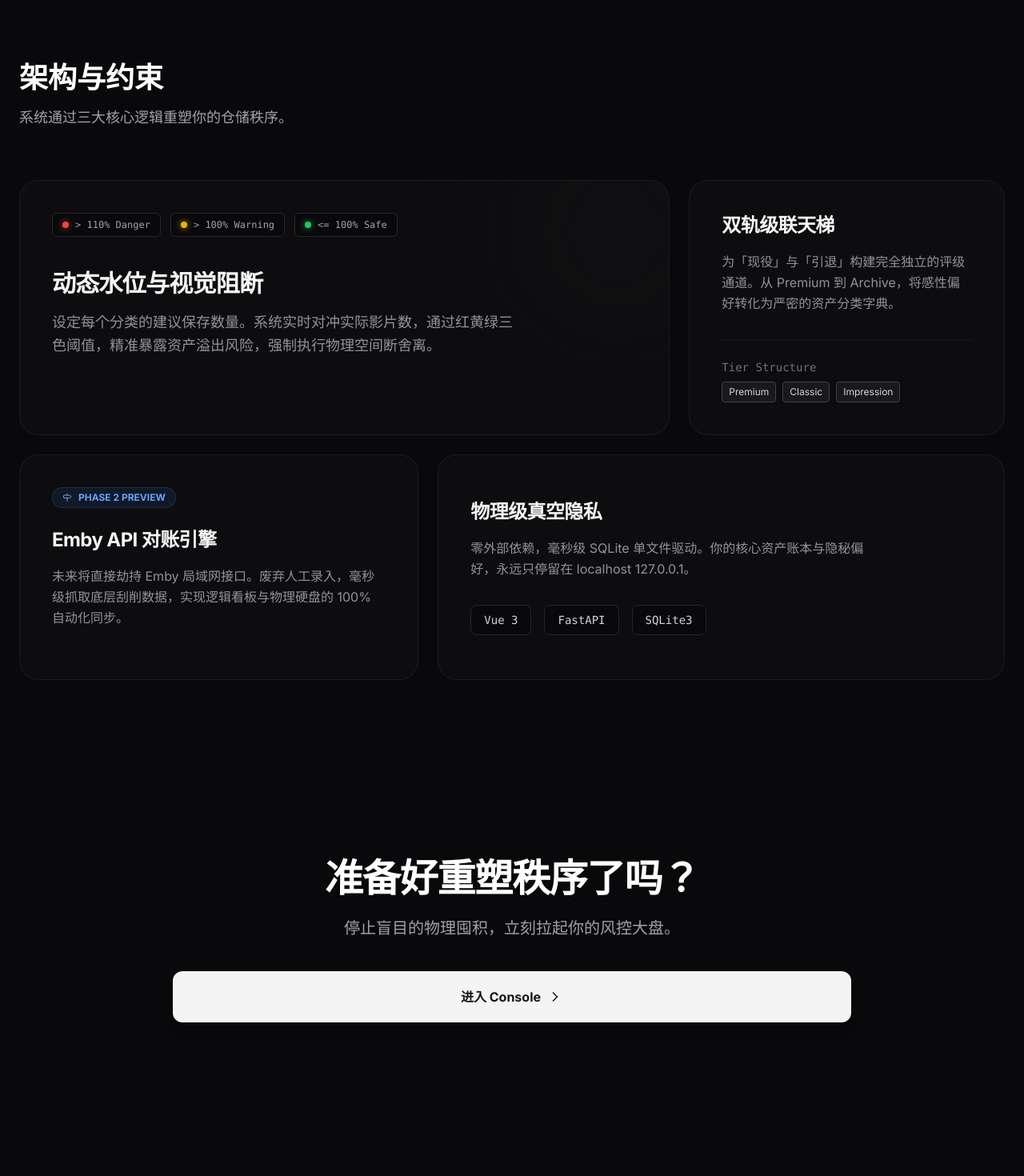
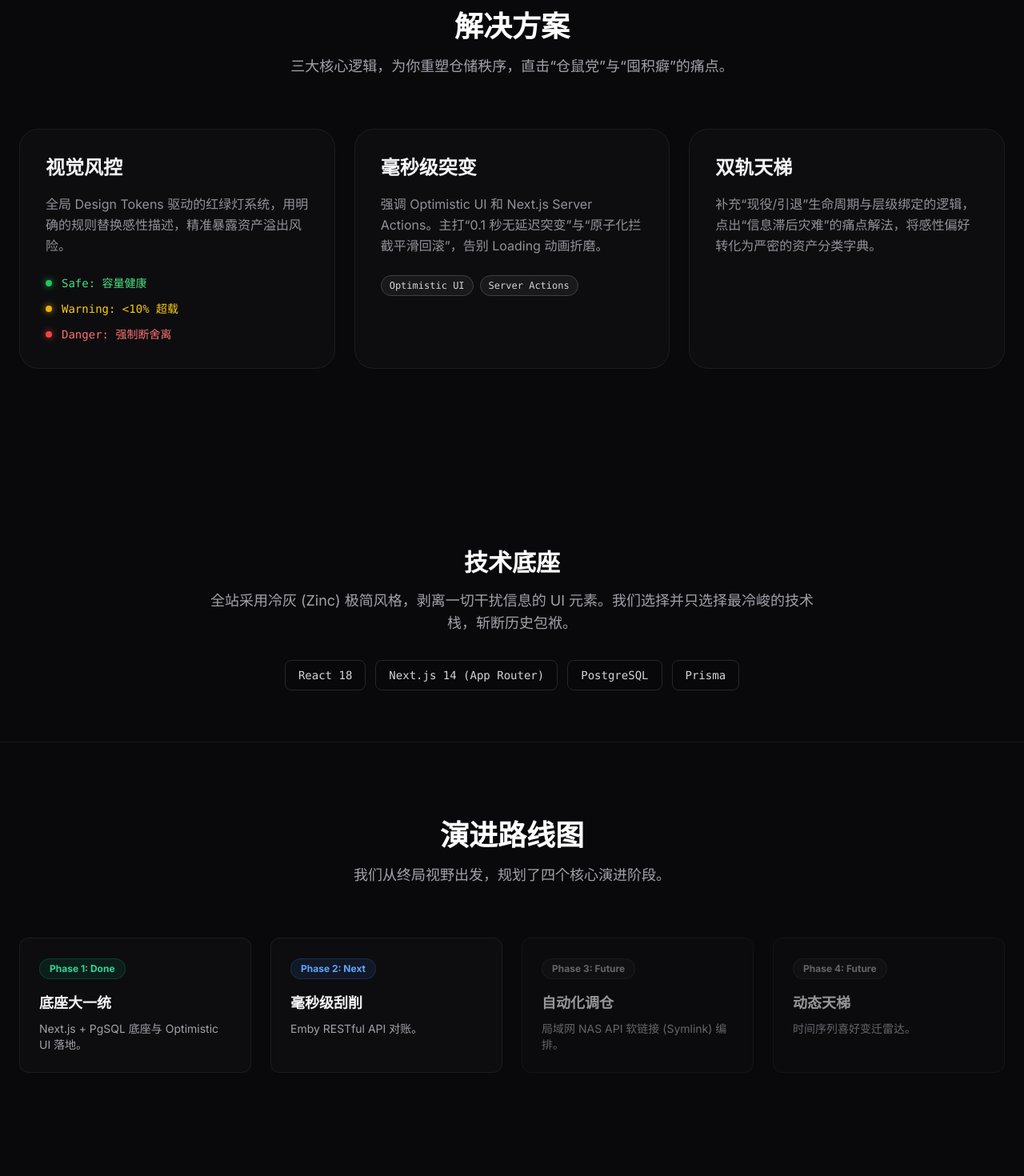
Before and after one commit to xfcc/jatlas, a Next.js app: page / in a window 1280 px wide. Shown: the part 1120-2590 px from the top of the page at 80% size. Built offline with nearby package versions, Linux system fonts and the light colour scheme.

Commit message:
feat: update homepage content

```diff
--- a/src/app/page.tsx
+++ b/src/app/page.tsx
@@ -21,26 +21,22 @@ export default function LandingPage() {
       <main className="flex flex-col items-center justify-center pt-48 pb-32 px-4 opacity-0 animate-fade-up delay-100">
         <div className="bg-zinc-900/50 border border-zinc-800 text-zinc-400 text-xs px-4 py-1.5 rounded-full mb-8 tracking-wider backdrop-blur-sm select-none flex items-center gap-2">
           <span className="w-1.5 h-1.5 rounded-full bg-emerald-500"></span>
-          V0.5 BUILD · SYSTEM ONLINE
+          V0.7 BUILD · SYSTEM ONLINE
         </div>
         <h1 className="text-6xl md:text-8xl font-black tracking-tighter bg-clip-text text-transparent bg-gradient-to-b from-white via-white to-zinc-600 text-center mb-6 drop-shadow-sm select-none leading-tight">
-          数字资产风控中枢
+          私人 JAV 资产管理中枢
         </h1>
         <p className="text-xl md:text-2xl text-zinc-400 max-w-3xl mx-auto text-center leading-relaxed mb-12 select-none font-light tracking-wide">
-          基于规则引擎与动态水位的私有化大盘。<br className="hidden md:block" />
-          用极其冷酷的逻辑，终结仓鼠党的无意识超载与物理硬盘熵增。
+          Jav Actress Tier Ledger & Asset System <br />
+          为你的“仓鼠症”与“囤积癖”提供一个冷峻的量化解决方案。
         </p>
-        <Link href="/console" className="bg-white text-zinc-950 font-bold px-10 py-5 rounded-xl hover:bg-zinc-200 transition-all hover:scale-[1.02] active:scale-[0.98] shadow-[0_0_40px_-10px_rgba(255,255,255,0.2)] flex items-center gap-3">
-          <Zap size={20} />
-          初始化对账系统
-        </Link>
       </main>
 
       <section className="max-w-5xl mx-auto px-6 py-24 border-y border-zinc-800/50 opacity-0 animate-fade-up delay-200">
         <h2 className="text-3xl md:text-5xl font-bold text-zinc-100 mb-8 tracking-tight">记忆是不可靠的介质。</h2>
         <div className="grid grid-cols-1 md:grid-cols-2 gap-12">
           <p className="text-zinc-400 leading-relaxed text-lg">
-            面对几百位演员和上万部本地资产，传统的“按物理硬盘+文件夹”分类管理模式必然走向系统熵增。你无法精准记住谁被分配在了哪个层级，更无法实时同步她们的生命周期。
+            面对几百位女优和上万部本地 AV 资产，传统的“按物理硬盘+文件夹”分类管理模式必然走向系统熵增。你无法精准记住谁被分配在了哪个层级，更无法实时同步她们的生命周期。
           </p>
           <p className="text-zinc-400 leading-relaxed text-lg">
             JATLAS 的诞生，就是用“数据库与规则引擎”对“人肉记忆”进行降维打击。用严密的层级字典取代感性偏好，将每一次下载行为纳入风控阈值。
@@ -49,72 +45,85 @@ export default function LandingPage() {
       </section>
 
       <section className="max-w-7xl mx-auto px-6 py-32 opacity-0 animate-fade-up delay-300">
-        <div className="mb-16">
-          <h2 className="text-4xl font-black text-white mb-4">架构与约束</h2>
-          <p className="text-zinc-400 text-lg">系统通过三大核心逻辑重塑你的仓储秩序。</p>
+        <div className="mb-16 text-center">
+          <h2 className="text-4xl font-black text-white mb-4">解决方案</h2>
+          <p className="text-zinc-400 text-lg max-w-2xl mx-auto">三大核心逻辑，为你重塑仓储秩序，直击“仓鼠党”与“囤积癖”的痛点。</p>
         </div>
-        <div className="grid grid-cols-1 md:grid-cols-12 gap-6">
-          <div className="md:col-span-8 bg-zinc-900/30 border border-zinc-800/60 p-10 rounded-3xl hover:border-zinc-700/80 transition-colors backdrop-blur-md group relative overflow-hidden">
-            <div className="absolute right-0 top-0 w-64 h-64 bg-zinc-800/20 rounded-full blur-3xl -mr-16 -mt-16 group-hover:bg-zinc-700/30 transition-all"></div>
-            <div className="flex space-x-3 mb-10">
-              <div className="flex items-center gap-2 bg-zinc-950/80 px-3 py-1.5 rounded-md border border-zinc-800 text-xs text-zinc-400 font-mono">
-                <div className="w-2 h-2 rounded-full bg-red-500 shadow-[0_0_8px_rgba(239,68,68,0.8)]"></div>
-                {'>'} 110% Danger
-              </div>
-              <div className="flex items-center gap-2 bg-zinc-950/80 px-3 py-1.5 rounded-md border border-zinc-800 text-xs text-zinc-400 font-mono">
-                <div className="w-2 h-2 rounded-full bg-yellow-500 shadow-[0_0_8px_rgba(234,179,8,0.8)]"></div>
-                {'>'} 100% Warning
-              </div>
-              <div className="flex items-center gap-2 bg-zinc-950/80 px-3 py-1.5 rounded-md border border-zinc-800 text-xs text-zinc-400 font-mono">
-                <div className="w-2 h-2 rounded-full bg-green-500 shadow-[0_0_8px_rgba(34,197,94,0.8)]"></div>
-                 &lt;= 100% Safe
-              </div>
+        <div className="grid grid-cols-1 lg:grid-cols-3 gap-6 text-left">
+          {/* Card A: Visual Risk Control */}
+          <div className="bg-zinc-900/30 border border-zinc-800/60 p-8 rounded-3xl hover:border-zinc-700/80 transition-colors backdrop-blur-md">
+            <h3 className="text-2xl font-bold text-zinc-100 mb-4">视觉风控</h3>
+            <p className="text-zinc-400/90 leading-relaxed mb-6 text-base">
+              全局 Design Tokens 驱动的红绿灯系统，用明确的规则替换感性描述，精准暴露资产溢出风险。
+            </p>
+            <div className="flex flex-col space-y-3 font-mono text-sm">
+              <div className="flex items-center gap-3 text-green-400"><div className="w-2 h-2 rounded-full bg-green-500 shadow-[0_0_8px_rgba(34,197,94,0.8)]"></div>Safe: 容量健康</div>
+              <div className="flex items-center gap-3 text-yellow-400"><div className="w-2 h-2 rounded-full bg-yellow-500 shadow-[0_0_8px_rgba(234,179,8,0.8)]"></div>Warning: {"<"}10% 超载</div>
+              <div className="flex items-center gap-3 text-red-400"><div className="w-2 h-2 rounded-full bg-red-500 shadow-[0_0_8px_rgba(239,68,68,0.8)]"></div>Danger: 强制断舍离</div>
             </div>
-            <h3 className="text-3xl font-bold text-zinc-100 mb-4 tracking-tight relative z-10">动态水位与视觉阻断</h3>
-            <p className="text-zinc-400/90 leading-relaxed max-w-xl text-lg relative z-10">
-              设定每个分类的建议保存数量。系统实时对冲实际影片数，通过红黄绿三色阈值，精准暴露资产溢出风险，强制执行物理空间断舍离。
+          </div>
+
+          {/* Card B: Millisecond-level Mutations */}
+          <div className="bg-zinc-900/30 border border-zinc-800/60 p-8 rounded-3xl hover:border-zinc-700/80 transition-colors backdrop-blur-md">
+            <h3 className="text-2xl font-bold text-zinc-100 mb-4">毫秒级突变</h3>
+            <p className="text-zinc-400/90 leading-relaxed mb-6 text-base">
+              强调 Optimistic UI 和 Next.js Server Actions。主打“0.1 秒无延迟突变”与“原子化拦截平滑回滚”，告别 Loading 动画折磨。
+            </p>
+            <div className="flex flex-wrap gap-2">
+              <span className="px-2.5 py-1 bg-zinc-800/50 border border-zinc-700 rounded-full text-xs text-zinc-300 font-mono">Optimistic UI</span>
+              <span className="px-2.5 py-1 bg-zinc-800/50 border border-zinc-700 rounded-full text-xs text-zinc-300 font-mono">Server Actions</span>
+            </div>
+          </div>
+
+          {/* Card C: Dual-track Ladder */}
+          <div className="bg-zinc-900/30 border border-zinc-800/60 p-8 rounded-3xl hover:border-zinc-700/80 transition-colors backdrop-blur-md">
+            <h3 className="text-2xl font-bold text-zinc-100 mb-4">双轨天梯</h3>
+            <p className="text-zinc-400/90 leading-relaxed text-base">
+              补充“现役/引退”生命周期与层级绑定的逻辑，点出“信息滞后灾难”的痛点解法，将感性偏好转化为严密的资产分类字典。
             </p>
           </div>
-          <div className="md:col-span-4 bg-zinc-900/30 border border-zinc-800/60 p-10 rounded-3xl hover:border-zinc-700/80 transition-colors backdrop-blur-md flex flex-col justify-between">
-            <div>
-              <h3 className="text-2xl font-bold text-zinc-100 mb-4 tracking-tight">双轨级联天梯</h3>
-              <p className="text-zinc-400/90 leading-relaxed text-base">
-                为「现役」与「引退」构建完全独立的评级通道。从 Premium 到 Archive，将感性偏好转化为严密的资产分类字典。
-              </p>
+        </div>
+      </section>
+
+      <section className="max-w-5xl mx-auto px-6 pt-24 pb-16 text-center opacity-0 animate-fade-up delay-400">
+        <h2 className="text-3xl font-bold text-white mb-4">技术底座</h2>
+        <p className="text-zinc-400 text-lg max-w-3xl mx-auto mb-8">
+          全站采用冷灰 (Zinc) 极简风格，剥离一切干扰信息的 UI 元素。我们选择并只选择最冷峻的技术栈，斩断历史包袱。
+        </p>
+        <div className="flex flex-wrap items-center justify-center gap-3 font-mono text-zinc-300">
+          <div className="px-4 py-2 bg-zinc-950/80 border border-zinc-800 rounded-lg text-sm">React 18</div>
+          <div className="px-4 py-2 bg-zinc-950/80 border border-zinc-800 rounded-lg text-sm">Next.js 14 (App Router)</div>
+          <div className="px-4 py-2 bg-zinc-950/80 border border-zinc-800 rounded-lg text-sm">PostgreSQL</div>
+          <div className="px-4 py-2 bg-zinc-950/80 border border-zinc-800 rounded-lg text-sm">Prisma</div>
+        </div>
+      </section>
+
+      <section className="max-w-7xl mx-auto px-6 py-24 border-t border-zinc-800/50">
+        <div className="text-center mb-16">
+            <h2 className="text-4xl font-black text-white mb-4">演进路线图</h2>
+            <p className="text-zinc-400 text-lg max-w-2xl mx-auto">我们从终局视野出发，规划了四个核心演进阶段。</p>
+        </div>
+        <div className="grid grid-cols-1 md:grid-cols-2 lg:grid-cols-4 gap-6">
+            <div className="bg-zinc-900/30 border border-zinc-800/60 p-6 rounded-xl">
+                <span className="inline-block px-3 py-1 bg-emerald-500/10 border border-emerald-500/20 text-emerald-400 text-xs font-bold rounded-full mb-4">Phase 1: Done</span>
+                <h3 className="text-lg font-bold text-zinc-100 mb-2">底座大一统</h3>
+                <p className="text-zinc-400 text-sm">Next.js + PgSQL 底座与 Optimistic UI 落地。</p>
             </div>
-            <div className="mt-8 pt-6 border-t border-zinc-800/50">
-              <div className="text-sm font-mono text-zinc-500 mb-2">Tier Structure</div>
-              <div className="flex flex-wrap gap-2">
-                <span className="px-2 py-1 bg-zinc-800/50 border border-zinc-700 rounded text-xs text-zinc-300">Premium</span>
-                <span className="px-2 py-1 bg-zinc-800/50 border border-zinc-700 rounded text-xs text-zinc-300">Classic</span>
-                <span className="px-2 py-1 bg-zinc-800/50 border border-zinc-700 rounded text-xs text-zinc-300">Impression</span>
-              </div>
+            <div className="bg-zinc-900/30 border border-zinc-800/60 p-6 rounded-xl">
+                <span className="inline-block px-3 py-1 bg-blue-500/10 border border-blue-500/20 text-blue-400 text-xs font-bold rounded-full mb-4">Phase 2: Next</span>
+                <h3 className="text-lg font-bold text-zinc-100 mb-2">毫秒级刮削</h3>
+                <p className="text-zinc-400 text-sm">Emby RESTful API 对账。</p>
             </div>
-          </div>
-          <div className="md:col-span-5 bg-zinc-900/30 border border-zinc-800/60 p-10 rounded-3xl hover:border-zinc-700/80 transition-colors backdrop-blur-md">
-            <div className="inline-flex items-center gap-2 px-3 py-1 rounded-full bg-blue-500/10 border border-blue-500/20 text-blue-400 text-xs font-bold mb-6">
-              <Milestone size={12} />
-              PHASE 2 PREVIEW
+            <div className="bg-zinc-900/30 border border-zinc-800/60 p-6 rounded-xl opacity-60">
+                <span className="inline-block px-3 py-1 bg-zinc-500/10 border border-zinc-500/20 text-zinc-400 text-xs font-bold rounded-full mb-4">Phase 3: Future</span>
+                <h3 className="text-lg font-bold text-zinc-100 mb-2">自动化调仓</h3>
+                <p className="text-zinc-400 text-sm">局域网 NAS API 软链接 (Symlink) 编排。</p>
             </div>
-            <h3 className="text-2xl font-bold text-zinc-100 mb-4 tracking-tight">Emby API 对账引擎</h3>
-            <p className="text-zinc-400/90 leading-relaxed text-base mb-6">
-              未来将直接劫持 Emby 局域网接口。废弃人工录入，毫秒级抓取底层刮削数据，实现逻辑看板与物理硬盘的 100% 自动化同步。
-            </p>
-          </div>
-          <div className="md:col-span-7 bg-zinc-900/30 border border-zinc-800/60 p-10 rounded-3xl hover:border-zinc-700/80 transition-colors backdrop-blur-md flex flex-col justify-center relative overflow-hidden">
-            <div className="absolute right-[-10%] top-[-20%] opacity-10 font-mono text-xs text-zinc-500 whitespace-pre pointer-events-none select-none">
-              def calc_risk(c, l): return 'SAFE' if l==0 or c/l&lt;=1 else 'WARNING' if c/l&lt;=1.1 else 'DANGER'
+            <div className="bg-zinc-900/30 border border-zinc-800/60 p-6 rounded-xl opacity-60">
+                <span className="inline-block px-3 py-1 bg-zinc-500/10 border border-zinc-500/20 text-zinc-400 text-xs font-bold rounded-full mb-4">Phase 4: Future</span>
+                <h3 className="text-lg font-bold text-zinc-100 mb-2">动态天梯</h3>
+                <p className="text-zinc-400 text-sm">时间序列喜好变迁雷达。</p>
             </div>
-            <h3 className="text-2xl font-bold text-zinc-100 mb-4 tracking-tight z-10">物理级真空隐私</h3>
-            <p className="text-zinc-400/90 leading-relaxed text-base mb-8 max-w-lg z-10">
-              零外部依赖，毫秒级 SQLite 单文件驱动。你的核心资产账本与隐秘偏好，永远只停留在 localhost 127.0.0.1。
-            </p>
-            <div className="flex gap-4 z-10">
-              <div className="px-4 py-2 bg-zinc-950/80 border border-zinc-800 rounded-lg text-sm font-mono text-zinc-300">Vue 3</div>
-              <div className="px-4 py-2 bg-zinc-950/80 border border-zinc-800 rounded-lg text-sm font-mono text-zinc-300">FastAPI</div>
-              <div className="px-4 py-2 bg-zinc-950/80 border border-zinc-800 rounded-lg text-sm font-mono text-zinc-300">SQLite3</div>
-            </div>
-          </div>
         </div>
       </section>
 
```
